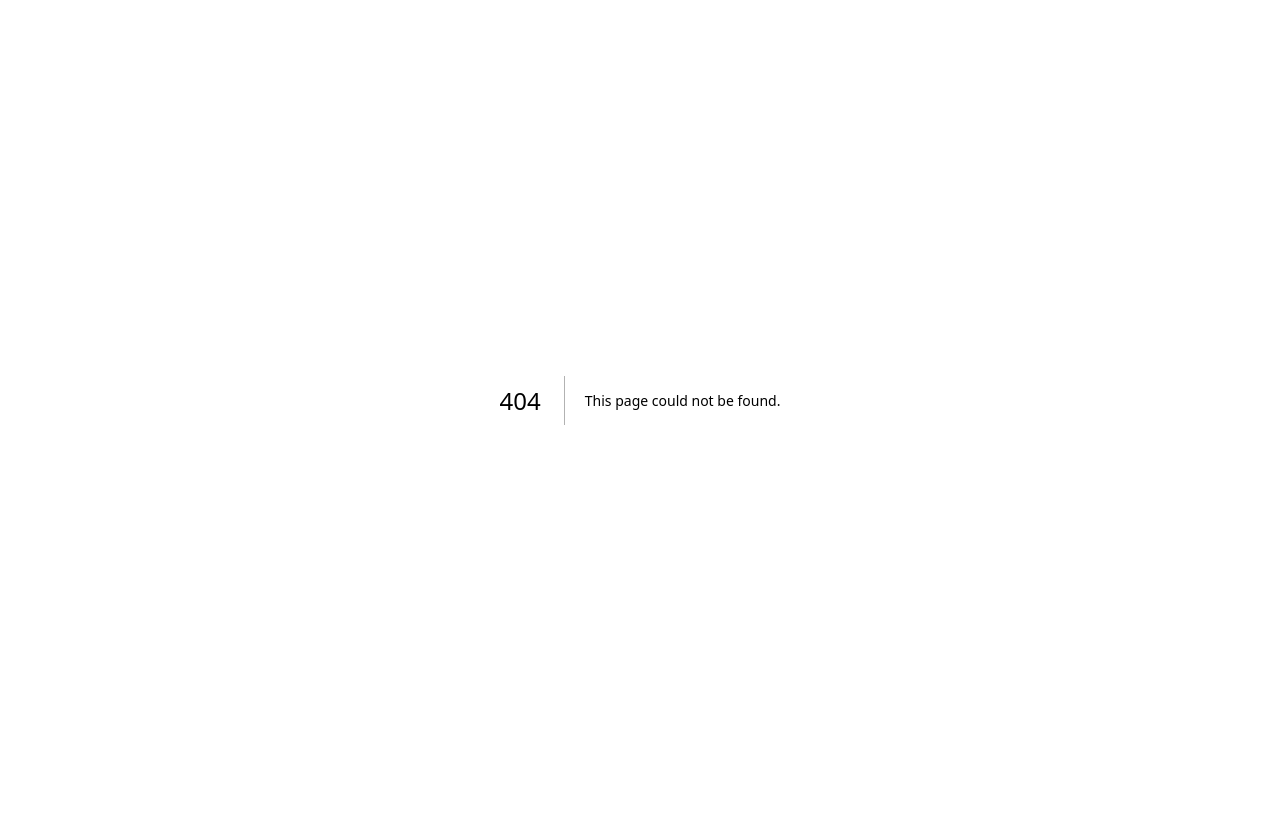
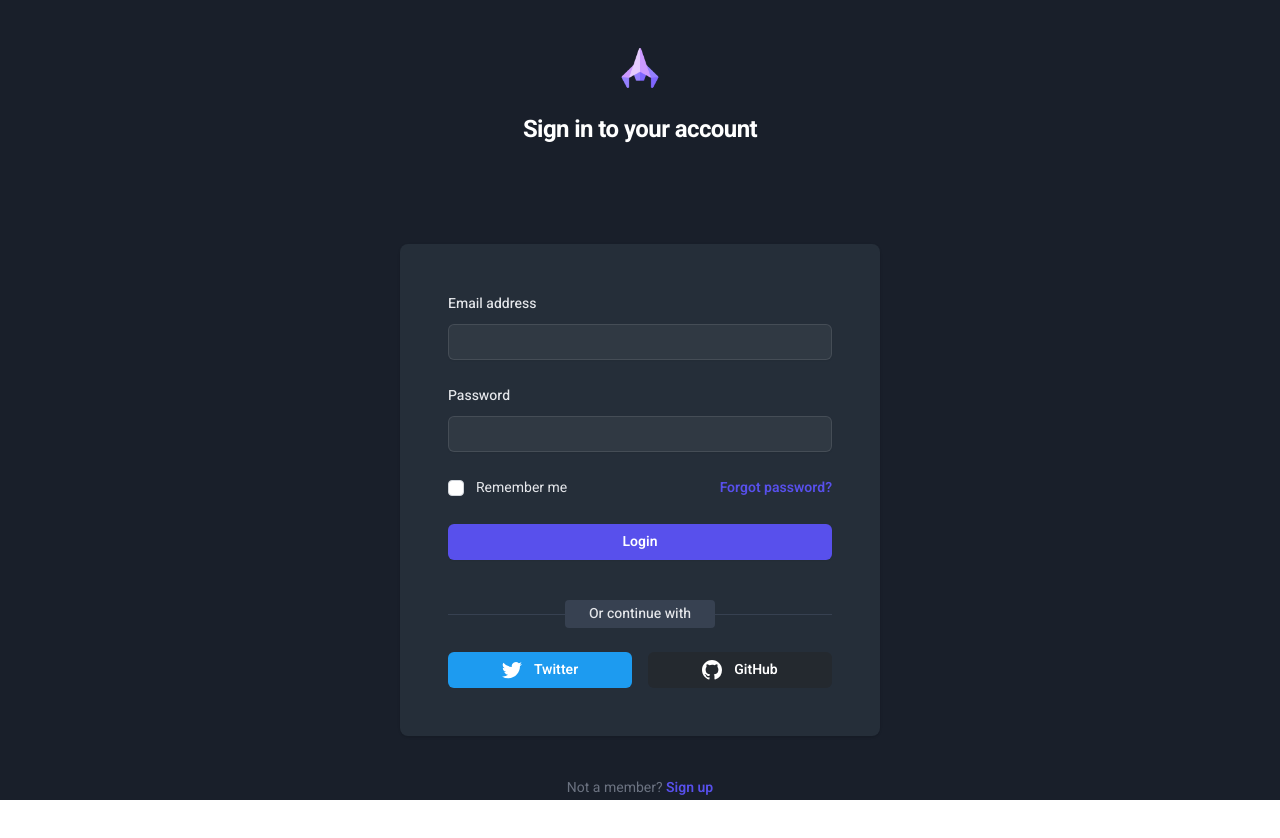
Before and after one commit to hraza01/lunarship, a Next.js app: page /login in a window 1280 px wide. Before the commit this address had no page. Shown: the top 838 px of the page. Before the commit the page ends 800 px from the top, so only its background shows below. Built offline with nearby package versions, Linux system fonts and the light colour scheme.

Commit message:
feat: login page

```diff
--- /dev/null
+++ b/app/(auth)/login/LoginForm.tsx
@@ -0,0 +1,157 @@
+'use client'
+import { useRouter } from 'next/navigation'
+
+export default function LoginForm() {
+  const router = useRouter()
+
+  function formSubmitHandler(e: any) {
+    e.preventDefault()
+
+    router.push('/app')
+  }
+
+  return (
+    <div className='mt-16 sm:mx-auto sm:w-full sm:max-w-[480px]'>
+      <div className='bg-lunarship-gray-100 px-6 py-12 shadow sm:rounded-lg sm:px-12'>
+        <form className='space-y-6' onSubmit={formSubmitHandler}>
+          <div>
+            <label
+              htmlFor='email'
+              className='block text-sm font-medium leading-6 text-gray-200'
+            >
+              Email address
+            </label>
+            <div className='mt-2'>
+              <input
+                id='email'
+                name='email'
+                type='email'
+                autoComplete='email'
+                required
+                className='block w-full rounded-md border-0 bg-white/5 px-3.5 py-1.5 text-white shadow-sm ring-1 ring-inset ring-white/10 focus:ring-2 focus:ring-inset focus:ring-blue-500 sm:text-sm sm:leading-6'
+              />
+            </div>
+          </div>
+
+          <div>
+            <label
+              htmlFor='password'
+              className='block text-sm font-medium leading-6 text-gray-200'
+            >
+              Password
+            </label>
+            <div className='mt-2'>
+              <input
+                id='password'
+                name='password'
+                type='password'
+                autoComplete='current-password'
+                required
+                className='block w-full rounded-md border-0 bg-white/5 px-3.5 py-1.5 text-white shadow-sm ring-1 ring-inset ring-white/10 focus:ring-2 focus:ring-inset focus:ring-blue-500 sm:text-sm sm:leading-6'
+              />
+            </div>
+          </div>
+
+          <div className='flex items-center justify-between'>
+            <div className='flex items-center'>
+              <input
+                id='remember-me'
+                name='remember-me'
+                type='checkbox'
+                className='h-4 w-4 rounded border-gray-300 text-indigo-600 focus:ring-indigo-600'
+              />
+              <label
+                htmlFor='remember-me'
+                className='ml-3 block text-sm leading-6 text-gray-200'
+              >
+                Remember me
+              </label>
+            </div>
+
+            <div className='text-sm leading-6'>
+              <a
+                href='#'
+                className='font-semibold text-indigo-600 hover:text-indigo-500'
+              >
+                Forgot password?
+              </a>
+            </div>
+          </div>
+
+          <div>
+            <button
+              type='submit'
+              className='flex w-full items-center justify-center rounded-md bg-indigo-600 px-3 py-1.5 text-sm font-semibold leading-6 text-white shadow-sm hover:bg-indigo-500 focus-visible:outline focus-visible:outline-2 focus-visible:outline-offset-2 focus-visible:outline-indigo-600'
+            >
+              Login
+            </button>
+          </div>
+        </form>
+
+        <div>
+          <div className='relative mt-10'>
+            <div className='relative'>
+              <div
+                className='absolute inset-0 flex items-center'
+                aria-hidden='true'
+              >
+                <div className='w-full border-t border-gray-700' />
+              </div>
+              <div className='relative flex justify-center text-sm font-medium leading-6'>
+                <span className='rounded bg-gray-700 px-6 py-0.5 text-gray-200'>
+                  Or continue with
+                </span>
+              </div>
+            </div>
+          </div>
+
+          <div className='mt-6 grid grid-cols-2 gap-4'>
+            <a
+              href='#'
+              className='flex w-full items-center justify-center gap-3 rounded-md bg-[#1D9BF0] px-3 py-1.5 text-white focus-visible:outline focus-visible:outline-2 focus-visible:outline-offset-2 focus-visible:outline-[#1D9BF0]'
+            >
+              <svg
+                className='h-5 w-5'
+                aria-hidden='true'
+                fill='currentColor'
+                viewBox='0 0 20 20'
+              >
+                <path d='M6.29 18.251c7.547 0 11.675-6.253 11.675-11.675 0-.178 0-.355-.012-.53A8.348 8.348 0 0020 3.92a8.19 8.19 0 01-2.357.646 4.118 4.118 0 001.804-2.27 8.224 8.224 0 01-2.605.996 4.107 4.107 0 00-6.993 3.743 11.65 11.65 0 01-8.457-4.287 4.106 4.106 0 001.27 5.477A4.073 4.073 0 01.8 7.713v.052a4.105 4.105 0 003.292 4.022 4.095 4.095 0 01-1.853.07 4.108 4.108 0 003.834 2.85A8.233 8.233 0 010 16.407a11.616 11.616 0 006.29 1.84' />
+              </svg>
+              <span className='text-sm font-semibold leading-6'>Twitter</span>
+            </a>
+
+            <a
+              href='#'
+              className='flex w-full items-center justify-center gap-3 rounded-md bg-[#24292F] px-3 py-1.5 text-white focus-visible:outline focus-visible:outline-2 focus-visible:outline-offset-2 focus-visible:outline-[#24292F]'
+            >
+              <svg
+                className='h-5 w-5'
+                aria-hidden='true'
+                fill='currentColor'
+                viewBox='0 0 20 20'
+              >
+                <path
+                  fillRule='evenodd'
+                  d='M10 0C4.477 0 0 4.484 0 10.017c0 4.425 2.865 8.18 6.839 9.504.5.092.682-.217.682-.483 0-.237-.008-.868-.013-1.703-2.782.605-3.369-1.343-3.369-1.343-.454-1.158-1.11-1.466-1.11-1.466-.908-.62.069-.608.069-.608 1.003.07 1.531 1.032 1.531 1.032.892 1.53 2.341 1.088 2.91.832.092-.647.35-1.088.636-1.338-2.22-.253-4.555-1.113-4.555-4.951 0-1.093.39-1.988 1.029-2.688-.103-.253-.446-1.272.098-2.65 0 0 .84-.27 2.75 1.026A9.564 9.564 0 0110 4.844c.85.004 1.705.115 2.504.337 1.909-1.296 2.747-1.027 2.747-1.027.546 1.379.203 2.398.1 2.651.64.7 1.028 1.595 1.028 2.688 0 3.848-2.339 4.695-4.566 4.942.359.31.678.921.678 1.856 0 1.338-.012 2.419-.012 2.747 0 .268.18.58.688.482A10.019 10.019 0 0020 10.017C20 4.484 15.522 0 10 0z'
+                  clipRule='evenodd'
+                />
+              </svg>
+              <span className='text-sm font-semibold leading-6'>GitHub</span>
+            </a>
+          </div>
+        </div>
+      </div>
+
+      <p className='mt-10 text-center text-sm text-gray-500'>
+        Not a member?{' '}
+        <a
+          href='#'
+          className='font-semibold leading-6 text-indigo-600 hover:text-indigo-500'
+        >
+          Sign up
+        </a>
+      </p>
+    </div>
+  )
+}
--- /dev/null
+++ b/app/(auth)/login/layout.tsx
@@ -0,0 +1,21 @@
+import '../../globals.css'
+import { Heebo } from 'next/font/google'
+
+const heebo = Heebo({ subsets: ['latin'] })
+
+export const metadata = {
+  title: 'Lunarship - Login',
+  description: 'The next gen trading app',
+}
+
+export default function LoginLayout({
+  children,
+}: {
+  children: React.ReactNode
+}) {
+  return (
+    <section className='h-screen bg-lunarship-gray-300'>
+      <div className={`${heebo.className} h-full`}>{children}</div>
+    </section>
+  )
+}
--- /dev/null
+++ b/app/(auth)/login/page.tsx
@@ -0,0 +1,21 @@
+import LoginForm from '@/app/(auth)/login/LoginForm'
+export default function Login() {
+  return (
+    <>
+      <div className='flex min-h-full flex-1 flex-col justify-center gap-4 py-12 sm:px-6 lg:gap-8 lg:px-8'>
+        <div className='sm:mx-auto sm:w-full sm:max-w-md'>
+          <img
+            className='mx-auto h-10 w-auto'
+            src='/spaceship.png'
+            alt='lunarship-logo'
+          />
+          <h2 className='mt-6 text-center text-2xl font-bold leading-9 tracking-tight text-white'>
+            Sign in to your account
+          </h2>
+        </div>
+
+        <LoginForm />
+      </div>
+    </>
+  )
+}
--- a/app/(web)/Nav.tsx
+++ b/app/(web)/Nav.tsx
@@ -66,7 +66,7 @@
         </div>
         <div className='hidden lg:ml-12 lg:flex lg:justify-end'>
           <Link
-            href='/app'
+            href='/login'
             className='rounded-md bg-indigo-500 px-3.5 py-2.5 text-sm font-semibold text-white shadow-sm duration-300 ease-in-out hover:bg-indigo-400 focus-visible:outline focus-visible:outline-2 focus-visible:outline-offset-2 focus-visible:outline-indigo-400'
           >
             Log in <span aria-hidden='true'>&rarr;</span>
@@ -114,7 +114,7 @@
               </div>
               <div className='py-6'>
                 <Link
-                  href='#'
+                  href='/login'
                   className='rounded-md bg-indigo-600 px-3.5 py-2.5 text-sm font-semibold text-white shadow-sm hover:bg-indigo-500 focus-visible:outline focus-visible:outline-2 focus-visible:outline-offset-2 focus-visible:outline-indigo-600'
                 >
                   Log in
```
